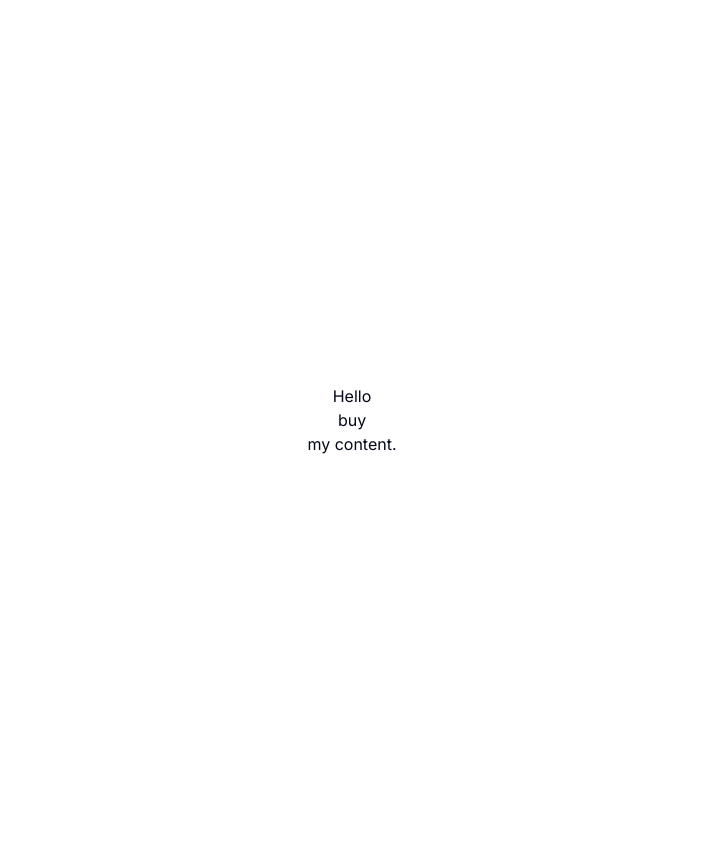
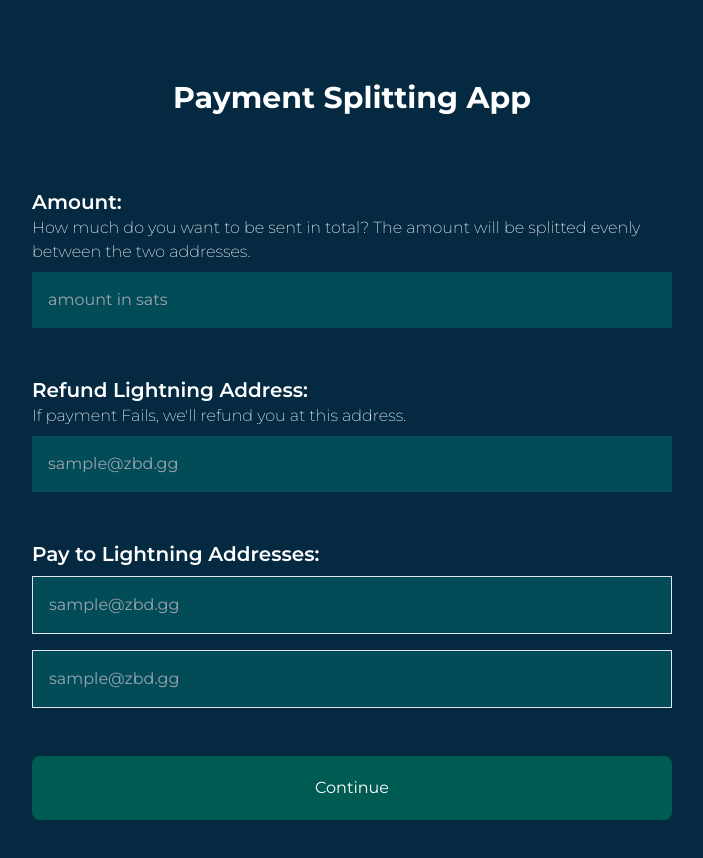
Before and after one commit to zantoshi/zbd-paywall-nextjs, a Next.js app: page / in a window 1280 px wide. Shown: the top 858 px of the page, without its empty margins (288-991 px from the left). Built offline with nearby package versions, Linux system fonts and the light colour scheme.

Commit message:
almost done!

```diff
--- /dev/null
+++ b/app/confirm/page.tsx
@@ -0,0 +1,48 @@
+"use client";
+
+import { useSearchParams, useRouter } from "next/navigation";
+
+export default function Confirm() {
+
+    const params = useSearchParams()
+    const amount = params.get('amount')
+    const refundAddress = params.get('refundAddress')
+    const firstAddress = params.get('firstAddress')
+    const secondAddress = params.get('secondAddress')
+
+    const router = useRouter()
+
+    const confirm = () => {
+        router.push('/pay')
+    }
+
+    const cancel = () => {
+        router.replace('/')
+    }
+
+    return <div>
+        <h1 className='text-white text-3xl font-bold py-5'>Confirm Payment</h1>
+        <h2 className="text-white text-lg font-light">Let's review your payment split details and if it looks good, please pay your invoice on the next step and then we'll split your payment.</h2>
+
+        <div className="py-5">
+            <h2 className="text-white text-lg font-bold">Refund Lightning Address:</h2>
+            <h3 className="text-white text-base font-light py-2"><span className="mx-5">⚡</span>{refundAddress}</h3>
+        </div>
+
+        <div className="py-5">
+            <h2 className="text-white text-lg font-bold">Pay to Lightning Addresses:</h2>
+            <h3 className="text-white text-base font-light py-2"><span className="mx-5">⚡</span>{firstAddress}</h3>
+            <h3 className="text-white text-base font-light py-2"><span className="mx-5">⚡</span>{secondAddress}</h3>
+        </div>
+
+        <div className="py-5">
+            <h2 className="text-white text-lg font-bold">Amount per Lightning Addresses:</h2>
+            <h3 className="text-white text-base font-light py-2"><span className="mx-5">⚡</span>{ parseFloat(amount!!) / 2 } sats (before network fees)</h3>
+        </div>
+
+        <div className="w-full flex-row py-5">
+            <button className="w-2/5 bg-green p-5 text-white mr-10" onClick={confirm}>Confirm</button>
+            <button className="w-2/5 bg-gray-200 p-5 " onClick={cancel}>Cancel</button>
+        </div>
+    </div>
+}
--- a/app/layout.tsx
+++ b/app/layout.tsx
@@ -1,11 +1,12 @@
 import './globals.css'
 import type { Metadata } from 'next'
-import { Inter } from 'next/font/google'
+import { Inter, Montserrat } from 'next/font/google'
 
 const inter = Inter({ subsets: ['latin'] })
+const montserrat = Montserrat({ subsets : ['latin'] })
 
 export const metadata: Metadata = {
-  title: 'Create Next App',
+  title: 'Payment Splitting App || Powered by ZBD',
   description: 'Generated by create next app',
 }
 
@@ -13,10 +14,10 @@ export default function RootLayout({
   children,
 }: {
   children: React.ReactNode
-}) {
+} ) {
   return (
     <html lang="en">
-      <body className={inter.className}>{children}</body>
+      <body className={`${montserrat.className} py-20 px-80 bg-blue`}>{children}</body>
     </html>
   )
 }
--- a/app/page.tsx
+++ b/app/page.tsx
@@ -1,9 +1,10 @@
-import Link from 'next/link';
+import Form from '@/components/Form'
 
-export default function Home() {
+export default async function Home() {
   return (
-    <main className="flex min-h-screen flex-col items-center p-96">
-      Hello <Link href={'buy/'}>buy</Link> my content.
+    <main className="flex min-h-screen flex-col items-center">
+      <h1 className='text-white text-3xl font-bold'>Payment Splitting App</h1>
+      <Form />
     </main>
   )
 }
--- a/app/buy/page.tsx
+++ b/app/pay/page.tsx
@@ -1,15 +1,17 @@
 import PollingComponent from '@/components/PollingComponent';
 import { QR } from '@/components/QR';
 
+const host = process.env.HOST_DOMAIN
+
 export default async function Buy() {
-  const res = await fetch('https://a122-2600-8800-8385-fb00-a1df-bdb1-938c-edbe.ngrok-free.app/api/charges', {
+  const res = await fetch(`${host}/api/charges`, {
     cache: 'no-store',
     method: 'POST',
     body: JSON.stringify({
       amount: `1000`,
       description: 'Pay me now!',
       expiresIn: 300,
-      callbackUrl: "https://a122-2600-8800-8385-fb00-a1df-bdb1-938c-edbe.ngrok-free.app/callback"
+      callbackUrl: `${host}/callback`
     }),
   });
   const response = await res.json();
--- /dev/null
+++ b/components/Form.tsx
@@ -0,0 +1,56 @@
+"use client";
+// Validation Library
+import { z, ZodType } from 'zod'
+import { useForm } from 'react-hook-form'
+import { zodResolver } from '@hookform/resolvers/zod'
+import { useRouter } from 'next/navigation';
+
+type FormData = {
+    amount : number,
+    refundAddress : string,
+    firstAddress : string,
+    secondAddress : string
+}
+
+export default function From() {
+
+    const router = useRouter()
+
+    const schema: ZodType<FormData> = z.object({
+        amount : z.number(),
+        // Selected the email validation since ln addresses look pretty much the same
+        refundAddress : z.string().email(),
+        firstAddress : z.string().email(),
+        secondAddress : z.string().email()
+    })
+
+    const {register, handleSubmit, formState : {errors}} = useForm<FormData>({resolver : zodResolver(schema)})
+
+    const submit = (data: FormData) => {
+        let href : string = `/confirm?amount=${data.amount}&refundAddress=${data.refundAddress}&firstAddress=${data.firstAddress}&secondAddress=${data.secondAddress}`
+        router.push(href)
+    }
+
+    return <form onSubmit={handleSubmit(submit)} className="w-fluid text-white py-8">
+        <div className="my-10">
+            <h2 className="text-xl font-semibold">Amount:</h2>
+            <label className="font-extralight">How much do you want to be sent in total? The amount will be splitted evenly between the two addresses.</label>
+            {errors.amount && <span className='text-red-500 px-2'>{errors.amount.message}</span>}
+            <input type="number" className="transition eas-in duration-100 w-full bg-secondblue p-4 my-2" placeholder='amount in sats' required {...register("amount", {valueAsNumber : true})}/>
+        </div>
+        <div className="my-10">
+            <h2 className="text-xl font-semibold">Refund Lightning Address:</h2>
+            <label className="font-extralight">If payment Fails, we'll refund you at this address.</label>
+            {errors.refundAddress && <span className='text-red-500 px-2'>{errors.refundAddress.message}</span>}
+            <input type="text" className="transition eas-in duration-100 w-full bg-secondblue p-4 my-2" placeholder="sample@zbd.gg" required {...register("refundAddress")}/>
+        </div>
+        <div className="my-10">
+            <h2 className="text-xl font-semibold">Pay to Lightning Addresses:</h2>
+            {errors.firstAddress && <span className='text-red-500 px-2'>{errors.firstAddress.message}</span>}
+            <input type="text" className="transition eas-in duration-100 w-full bg-secondblue p-4 my-2 border focus:border-solid focus:border-blue-500 focus:outline-none" placeholder="sample@zbd.gg" required {...register("firstAddress")}/>
+            {errors.secondAddress && <span className='text-red-500 px-2'>{errors.secondAddress.message}</span>}
+            <input type="text" className="transition eas-in duration-100 w-full bg-secondblue p-4 my-2 border focus:border-solid focus:border-blue-500 focus:outline-none" placeholder="sample@zbd.gg" required {...register("secondAddress")}/>
+        </div>
+        <input type="submit" value="Continue" className="transition eas-in duration-100 w-full p-5 bg-green rounded-lg cursor-pointer hover:bg-blue-hover "/>
+    </form>
+}
--- a/components/PollingComponent.tsx
+++ b/components/PollingComponent.tsx
@@ -6,6 +6,8 @@ interface PollingComponentProps {
   id: string;
 }
 
+const host = process.env.HOST_DOMAIN
+
 const PollingComponent = ({ id }: PollingComponentProps) => {
   const router = useRouter();
   const [status, setStatus] = useState<any>('');
@@ -13,7 +15,7 @@ const PollingComponent = ({ id }: PollingComponentProps) => {
   useEffect(() => {
     const fetchChargeStatus = async () => {
       try {
-        const res = await fetch(`https://a122-2600-8800-8385-fb00-a1df-bdb1-938c-edbe.ngrok-free.app/api/charges/${id}`, {cache: 'no-store'});
+        const res = await fetch(`${host}/api/charges/${id}`, {cache: 'no-store'});
         const response = await res.json();
         setStatus(response.data.status);
       } catch (error) {
--- a/tailwind.config.js
+++ b/tailwind.config.js
@@ -50,6 +50,13 @@ module.exports = {
           DEFAULT: "hsl(var(--card))",
           foreground: "hsl(var(--card-foreground))",
         },
+        // Further added colors
+        green : '#005C53',
+        blue : {
+          DEFAULT : '#042940',
+          hover : '#004D45'
+        },
+        secondblue : '#014C57'
       },
       borderRadius: {
         lg: "var(--radius)",
```
Also changed, not shown: package.json (+9 -4 lines), 2 other files (tests, documents, lock files or other folders).
